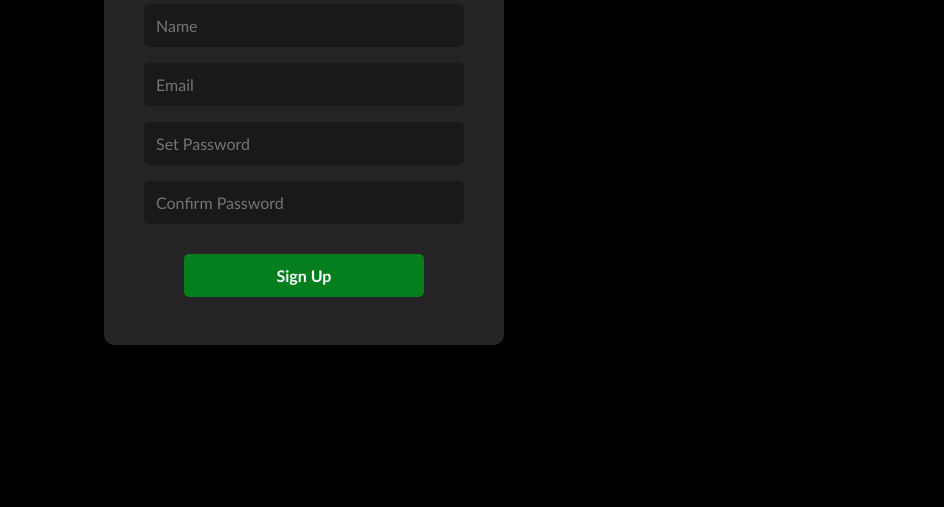
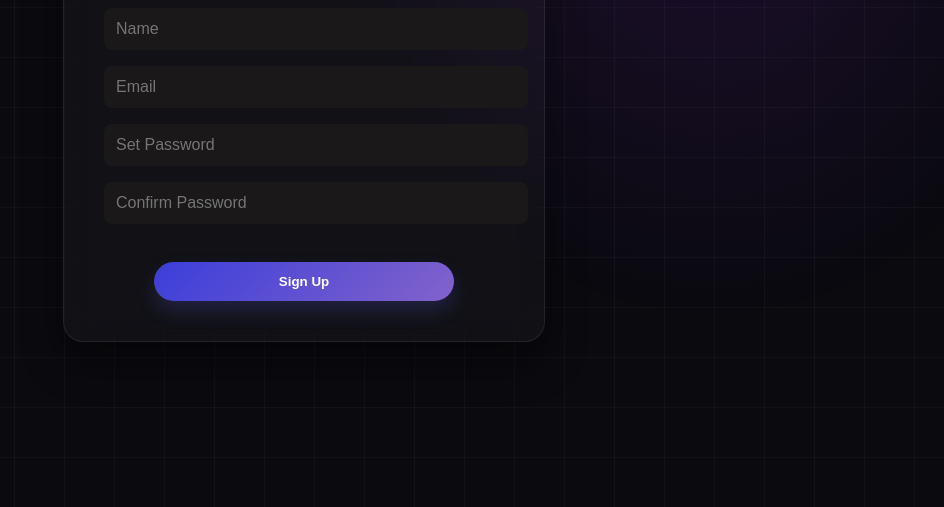
Before and after one commit to saishreeanand05/MiniProject, a website: page frontend/signup.html in a window 1280 px wide. Shown: the part 293-800 px from the top of the page, without its empty margins (336-1280 px from the left). Drawn offline with Linux system fonts and the light colour scheme.

Commit message:
Add login and Sign up

```diff
--- a/backend/server.js
+++ b/backend/server.js
@@ -15,14 +15,8 @@ const __dirname = path.dirname(__filename);
 app.use(express.static(path.join(__dirname, '../frontend')));
 app.use(express.json());
 
-<<<<<<< HEAD
-// Home route
-app.get('/', (req, res) => {
-    res.sendFile(path.join(__dirname, '../frontend/mainpage.html'));
-=======
 app.get('/', (req,res) => {
     res.sendFile(path.join(__dirname, '../frontend/landing.html'));
->>>>>>> c16b1ef738142f5710c2925a02e1a38347e3c205
 });
 
 // Send mock students data (fallback)
--- a/frontend/login.css
+++ b/frontend/login.css
@@ -1,35 +1,61 @@
-* {
-  box-sizing: border-box;
-  font-family:'Gill Sans', 'Gill Sans MT', Calibri, 'Trebuchet MS', sans-serif;
-}
-
 body {
   margin: 0;
   padding: 0;
-  background-color: #000000;
+  background-color: #0a0a0f;
   color: #ffffff;
   display: flex;
   justify-content: center;
   align-items: center;
   height: 100vh;
+  font-family: 'Inter', sans-serif;
+  overflow: hidden;
+}
+
+body::before {
+  content: '';
+  position: fixed;
+  top: 0;
+  left: 0;
+  width: 100%;
+  height: 100%;
+  background-image:
+    linear-gradient(rgba(255,255,255,0.03) 1px, transparent 1px),
+    linear-gradient(90deg, rgba(255,255,255,0.03) 1px, transparent 1px);
+  background-size: 50px 50px;
+  z-index: -2;
+}
+
+body::after {
+  content: '';
+  position: fixed;
+  top: 0;
+  right: 0;
+  width: 60%;
+  height: 100%;
+  background: radial-gradient(ellipse at 70% 20%, rgba(138, 43, 226, 0.15) 0%, transparent 50%);
+  z-index: -1;
+  pointer-events: none;
 }
 
 .login-container {
-  background-color:#252325;
+  background: rgba(255, 255, 255, 0.03);
+  backdrop-filter: blur(15px);
+  border: 1px solid rgba(255, 255, 255, 0.08);
   padding: 2.5rem;
-  border-radius: 10px;
-  box-shadow: none;
-
+  border-radius: 20px;
+  box-shadow: 0 20px 40px rgba(0, 0, 0, 0.4);
   width: 100%;
   max-width: 400px;
-  align-items: center;
-  justify-content: center;
+  text-align: center;
 }
 
 .login-container h2 {
-  text-align: center;
   margin-bottom: 1.5rem;
-  font-size: 35px;;
+  font-size: 2.2rem;
+  font-weight: 700;
+  background: linear-gradient(135deg, #ffffff 0%, #e0e7ff 50%, #c7d2fe 100%);
+  -webkit-background-clip: text;
+  -webkit-text-fill-color: transparent;
 }
 
 input {
@@ -37,69 +63,67 @@ input {
   padding: 0.75rem;
   margin-bottom: 1rem;
   border: none;
-  border-radius: 5px;
+  border-radius: 8px;
   background-color: #1a1818;
   color: #fff;
-  font-size: medium;
+  font-size: 1rem;
 }
 
 input:focus {
-  outline: 2px solid #ddd4d44b;
+  outline: 2px solid rgba(255, 255, 255, 0.2);
   background-color: #222121;
-
-}
-input:-webkit-autofill,
-input:-webkit-autofill:hover,
-input:-webkit-autofill:focus {
-  background-color: #1a1818 ;
-  color: #ffffff ;
-
-  -webkit-text-fill-color: #ffffff ;
-  transition: background-color 5000s ease-in-out 0s;
-  box-shadow: 0 0 0px 1000px #1a1818 inset;
 }
 
+input:-webkit-autofill {
+  -webkit-box-shadow: 0 0 0px 1000px #1a1818 inset;
+  -webkit-text-fill-color: #ffffff;
+  transition: background-color 5000s ease-in-out 0s;
+}
 
 button {
-  display: block;
-  margin: 0.5rem auto;
-  font-size:16px;
   width: 75%;
   padding: 0.75rem;
-  background-color: #057e1d;
-
+  margin: 0.5rem auto 0;
+  background: linear-gradient(135deg, #3b3eda 0%, #8263ca 100%);
   border: none;
-  border-radius: 5px;
+  border-radius: 50px;
   color: white;
   font-weight: bold;
   cursor: pointer;
-  margin-top: 0.5rem;
-  transition: background 0.3s;
- justify-content: center;
-
+  transition: all 0.3s ease;
+  box-shadow: 0 10px 20px rgba(99, 102, 241, 0.2);
 }
 
 button:hover {
-  background-color: #d2e6e3;
-  color:#000000
+  transform: translateY(-2px);
+  box-shadow: 0 20px 40px rgba(99, 102, 241, 0.3);
 }
 
 .divider {
   text-align: center;
   margin: 1rem 0;
-  color: #777;
-  font-size: 0.9rem;
+  color: #888;
+  font-size: 0.85rem;
 }
 
 .google-btn {
-  background-color: #040705;
+  background: rgba(255, 255, 255, 0.04);
+  backdrop-filter: blur(10px);
+  display: flex;
+  align-items: center;
+  justify-content: center;
+  gap: 0.5rem;
+  border-radius: 50px;
+  padding: 0.7rem;
+  color: white;
+  font-weight: 500;
+  transition: background 0.3s ease;
+}
 
-  display: flex;
-  justify-content: center;
-  align-items: center;
-  gap: 0.5rem;
+.google-btn:hover {
+  background: rgba(255, 255, 255, 0.08);
 }
 
 .google-btn i {
-  font-size: 1.1rem;
+  font-size: 1.2rem;
 }
--- a/frontend/mainpage.css
+++ b/frontend/mainpage.css
@@ -261,7 +261,7 @@ main {
 }
 
 .action-group-btn {
-  background: linear-gradient(135deg, #6366f1 0%, #8b5cf6 100%);
+  background: linear-gradient(135deg, #600988 0%, #8b5cf6 100%);
   color: #fff;
   border: none;
   border-radius: 25px;
@@ -371,7 +371,7 @@ main {
   border-radius: 20px;
   box-shadow: 0 2px 18px #40c4ff55, 0 1.5px 0 #40c4ff99 inset;
   padding: 1.2rem 1rem;
-  border: 2.5px solid #40c4ff;
+  border: 0.2px solid #5928a8;
   width: 350px;
   max-height: 90vh;
   overflow-y: auto;
@@ -400,7 +400,7 @@ main {
 }
 
 .modal-content button {
-  background: linear-gradient(135deg, #6366f1 0%, #8b5cf6 100%);
+  background: linear-gradient(135deg, #3438ff 0%, #6a47e6 100%);
   color: #fff;
   border-radius: 25px;
   font-weight: 600;
--- a/frontend/signup.css
+++ b/frontend/signup.css
@@ -1,35 +1,61 @@
-* {
-  box-sizing: border-box;
-  font-family:'Gill Sans', 'Gill Sans MT', Calibri, 'Trebuchet MS', sans-serif;
-}
-
 body {
   margin: 0;
   padding: 0;
-  background-color: #000000;
+  background-color: #0a0a0f;
   color: #ffffff;
   display: flex;
   justify-content: center;
   align-items: center;
   height: 100vh;
+  font-family: 'Inter', sans-serif;
+  overflow: hidden;
+}
+
+body::before {
+  content: '';
+  position: fixed;
+  top: 0;
+  left: 0;
+  width: 100%;
+  height: 100%;
+  background-image:
+    linear-gradient(rgba(255,255,255,0.03) 1px, transparent 1px),
+    linear-gradient(90deg, rgba(255,255,255,0.03) 1px, transparent 1px);
+  background-size: 50px 50px;
+  z-index: -2;
+}
+
+body::after {
+  content: '';
+  position: fixed;
+  top: 0;
+  right: 0;
+  width: 60%;
+  height: 100%;
+  background: radial-gradient(ellipse at 70% 20%, rgba(138, 43, 226, 0.15) 0%, transparent 50%);
+  z-index: -1;
+  pointer-events: none;
 }
 
 .login-container {
-  background-color:#252325;
+  background: rgba(255, 255, 255, 0.03);
+  backdrop-filter: blur(15px);
+  border: 1px solid rgba(255, 255, 255, 0.08);
   padding: 2.5rem;
-  border-radius: 10px;
-  box-shadow: none;
-
+  border-radius: 20px;
+  box-shadow: 0 20px 40px rgba(0, 0, 0, 0.4);
   width: 100%;
   max-width: 400px;
-  align-items: center;
-  justify-content: center;
+  text-align: center;
 }
 
 .login-container h2 {
-  text-align: center;
   margin-bottom: 1.5rem;
-  font-size: 35px;;
+  font-size: 2.2rem;
+  font-weight: 700;
+  background: linear-gradient(135deg, #ffffff 0%, #e0e7ff 50%, #c7d2fe 100%);
+  -webkit-background-clip: text;
+  -webkit-text-fill-color: transparent;
 }
 
 input {
@@ -37,69 +63,67 @@ input {
   padding: 0.75rem;
   margin-bottom: 1rem;
   border: none;
-  border-radius: 5px;
+  border-radius: 8px;
   background-color: #1a1818;
   color: #fff;
-  font-size: medium;
+  font-size: 1rem;
 }
 
 input:focus {
-  outline: 2px solid #ddd4d44b;
+  outline: 2px solid rgba(255, 255, 255, 0.2);
   background-color: #222121;
-
-}
-input:-webkit-autofill,
-input:-webkit-autofill:hover,
-input:-webkit-autofill:focus {
-  background-color: #1a1818 ;
-  color: #ffffff ;
-
-  -webkit-text-fill-color: #ffffff ;
-  transition: background-color 5000s ease-in-out 0s;
-  box-shadow: 0 0 0px 1000px #1a1818 inset;
 }
 
+input:-webkit-autofill {
+  -webkit-box-shadow: 0 0 0px 1000px #1a1818 inset;
+  -webkit-text-fill-color: #ffffff;
+  transition: background-color 5000s ease-in-out 0s;
+}
 
 button {
-  display: block;
-  margin: 0.5rem auto;
-  font-size:16px;
   width: 75%;
   padding: 0.75rem;
-  background-color: #057e1d;
-
+  margin: 0.5rem auto 0;
+  background: linear-gradient(135deg, #3b3eda 0%, #8263ca 100%);
   border: none;
-  border-radius: 5px;
+  border-radius: 50px;
   color: white;
   font-weight: bold;
   cursor: pointer;
-  margin-top: 0.5rem;
-  transition: background 0.3s;
- justify-content: center;
-
+  transition: all 0.3s ease;
+  box-shadow: 0 10px 20px rgba(99, 102, 241, 0.2);
 }
 
 button:hover {
-  background-color: #d2e6e3;
-  color:#000000
+  transform: translateY(-2px);
+  box-shadow: 0 20px 40px rgba(99, 102, 241, 0.3);
 }
 
 .divider {
   text-align: center;
   margin: 1rem 0;
-  color: #777;
-  font-size: 0.9rem;
+  color: #888;
+  font-size: 0.85rem;
 }
 
 .google-btn {
-  background-color: #040705;
+  background: rgba(255, 255, 255, 0.04);
+  backdrop-filter: blur(10px);
+  display: flex;
+  align-items: center;
+  justify-content: center;
+  gap: 0.5rem;
+  border-radius: 50px;
+  padding: 0.7rem;
+  color: white;
+  font-weight: 500;
+  transition: background 0.3s ease;
+}
 
-  display: flex;
-  justify-content: center;
-  align-items: center;
-  gap: 0.5rem;
+.google-btn:hover {
+  background: rgba(255, 255, 255, 0.08);
 }
 
 .google-btn i {
-  font-size: 1.1rem;
+  font-size: 1.2rem;
 }
```
Also changed, not shown: frontend/landing.html (+6 -5 lines).
